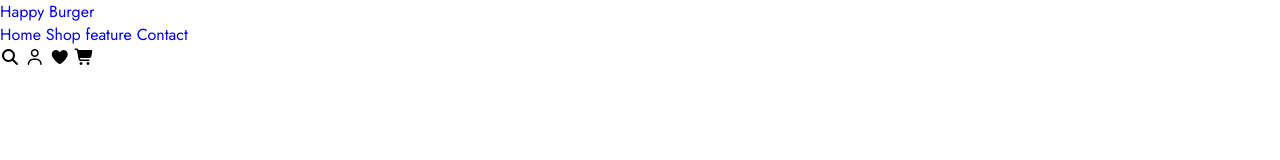
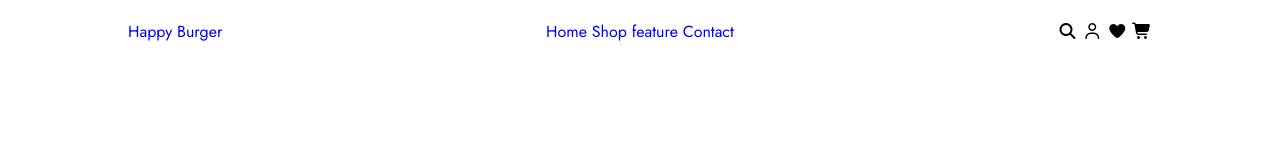
Before and after one commit to anis-py19/Reastau, a plain HTML site: page Restau/index.html in a window 1280 px wide. Drawn offline with nearby package versions, Linux system fonts and the light colour scheme.

Commit message:
Header Style

```diff
--- a/Restau/style.css
+++ b/Restau/style.css
@@ -14,6 +14,21 @@ body{
     --bg-color : #ffffff;
     --main-color : #4b9e22;
     --second-color : #d9d9d9;
+    --transition : .3s ease;
     --other-color : #83868c;
     --text-color : #000000;
 }
+.header{
+    position: fixed;
+    top: 0;
+    left: 0;
+    right: 0;
+    z-index: 1000;
+    display: flex;
+    transition: var(--transition);
+    background-color: var(--bg-color);
+    padding: 20px 10%;
+    flex-direction: row;
+    align-items: center;
+    justify-content: space-between;
+}
```
